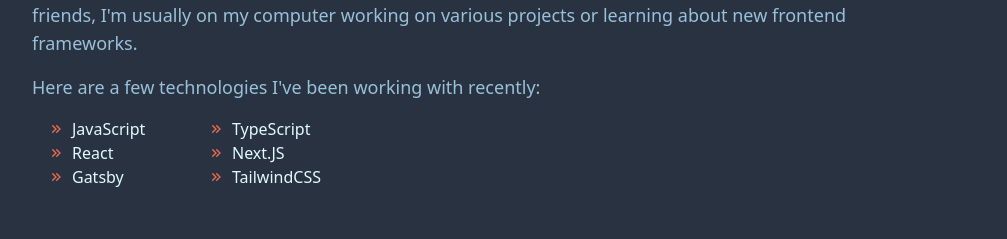
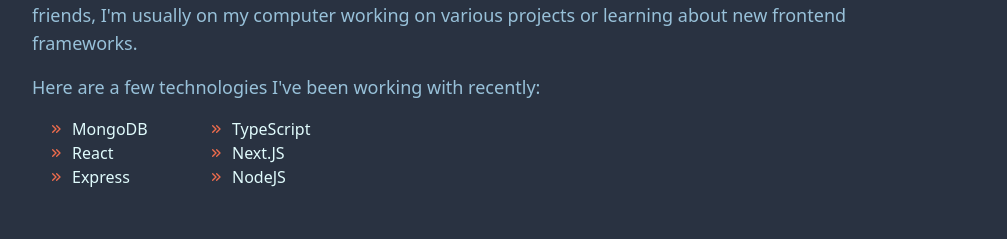
Before and after one commit to isaiahaquino/react-portfolio, a Next.js app: page / in a window 1280 px wide. Shown: the part 1043-1282 px from the top of the page, without its empty margins (136-1143 px from the left). Built offline with nearby package versions, Linux system fonts and the light colour scheme; a web font is replaced by a local one.

Commit message:
memories project in progress

```diff
--- a/app/page.tsx
+++ b/app/page.tsx
@@ -110,7 +110,7 @@
         <ul className='text-white grid grid-cols-2 mx-4 my-4 max-w-[20rem]'>
           <li className='flex items-center gap-2'>
             <TbChevronsRight color='#ee6c4d' />
-            JavaScript
+            MongoDB
           </li>
           <li className='flex items-center gap-2'>
             <TbChevronsRight color='#ee6c4d' />
@@ -126,11 +126,11 @@
           </li>
           <li className='flex items-center gap-2'>
             <TbChevronsRight color='#ee6c4d' />
-            Gatsby
+            Express
           </li>
           <li className='flex items-center gap-2'>
             <TbChevronsRight color='#ee6c4d' />
-            TailwindCSS
+            NodeJS
           </li>
         </ul>
       </section>
@@ -185,6 +185,16 @@
 
         <SectionHeader title='Projects in Progress' />
 
+        <Project
+          orientation='left'
+          title='Memories'
+          img='/memories.png'
+          desc='A Full Stack MERN Social Media App with integrated Authorization, Authentification, Pagination, and Search functionalities.'
+          stack={['MongoDB', 'Express', 'React', 'NodeJS']}
+          externalLink='https://github.com/isaiahaquino/memories-project'
+          githubLink='https://github.com/isaiahaquino/memories-project'
+        />
+
       </section>
 
       {/* CONTACT SECTION */}
```
Also changed, not shown: public/memories.png (added).
